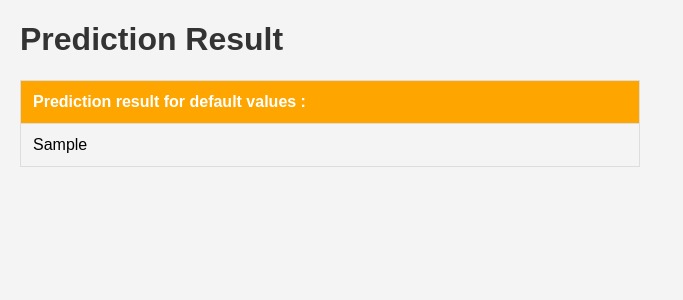
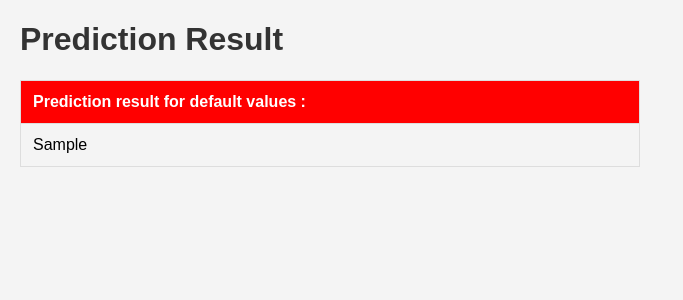
Before and after one commit to karima-ELMAJDOUB/docker-jenkins-flask, a Flask app: template templates/result.html in a window 1280 px wide. Shown: the top 300 px of the page, without its empty margins (0-683 px from the left). Run offline with Flask 3, Linux system fonts and the light colour scheme; the template is opened without the code that fills it: most values are stand-ins (such as "Sample title", 1, 10 or a date in 2020); parts of the project's set-up code (start-up, migrations or seed data) failed here and were passed over.

Commit message:
first commit

```diff
--- a/server.py
+++ b/server.py
@@ -14,7 +14,7 @@ labels = {
 # Fonction de prédiction
 def predict_default():
     # Utilisez des valeurs par défaut pour la prédiction
-    default_feature = [[10.6, 10.0, 20.2, 11.2]]
+    default_feature = [[1.8, 1.0, 1.2, 2.2]]
     prediction = model.predict(default_feature)
     return labels[prediction[0]]
 
--- a/templates/result.html
+++ b/templates/result.html
@@ -25,7 +25,7 @@
             border-bottom: 1px solid #ddd;
         }
         th {
-            background-color: #FFA500;
+            background-color: #FF0000;
             color: white;
         }
     </style>
```
